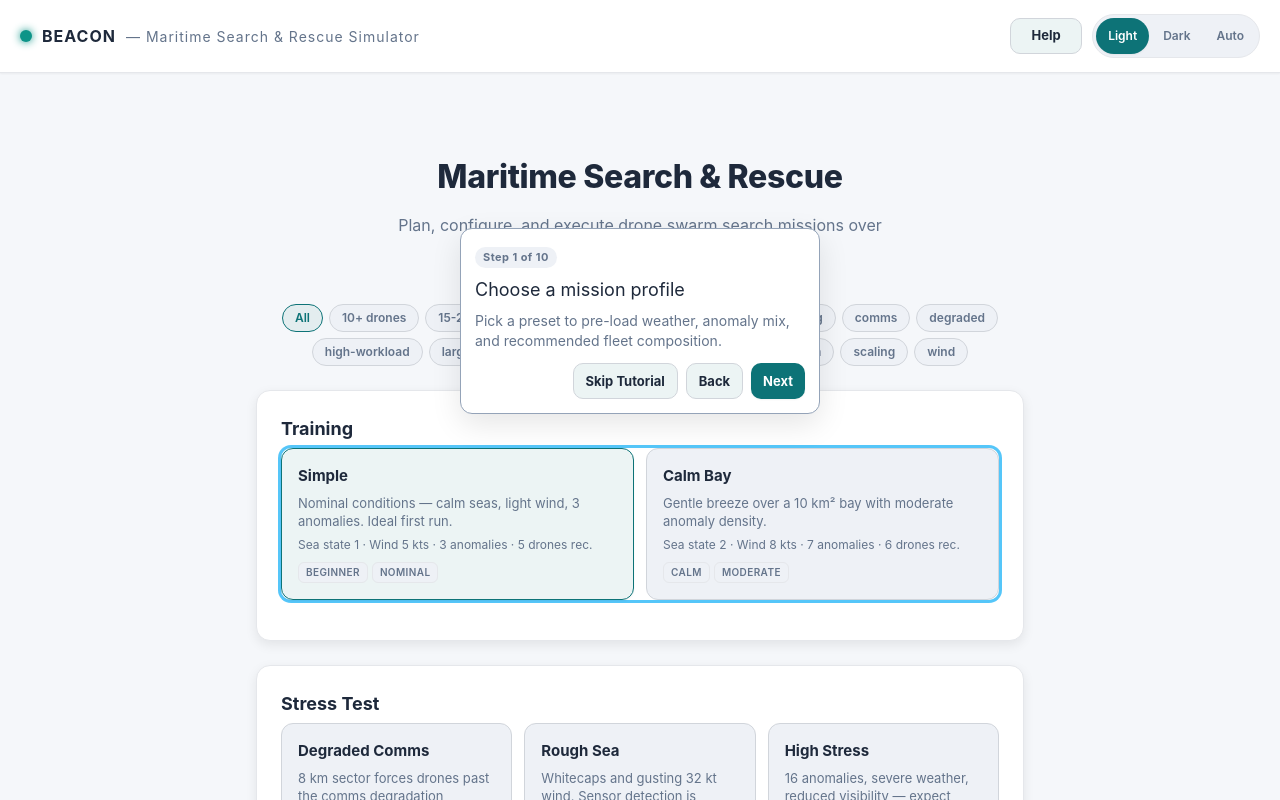
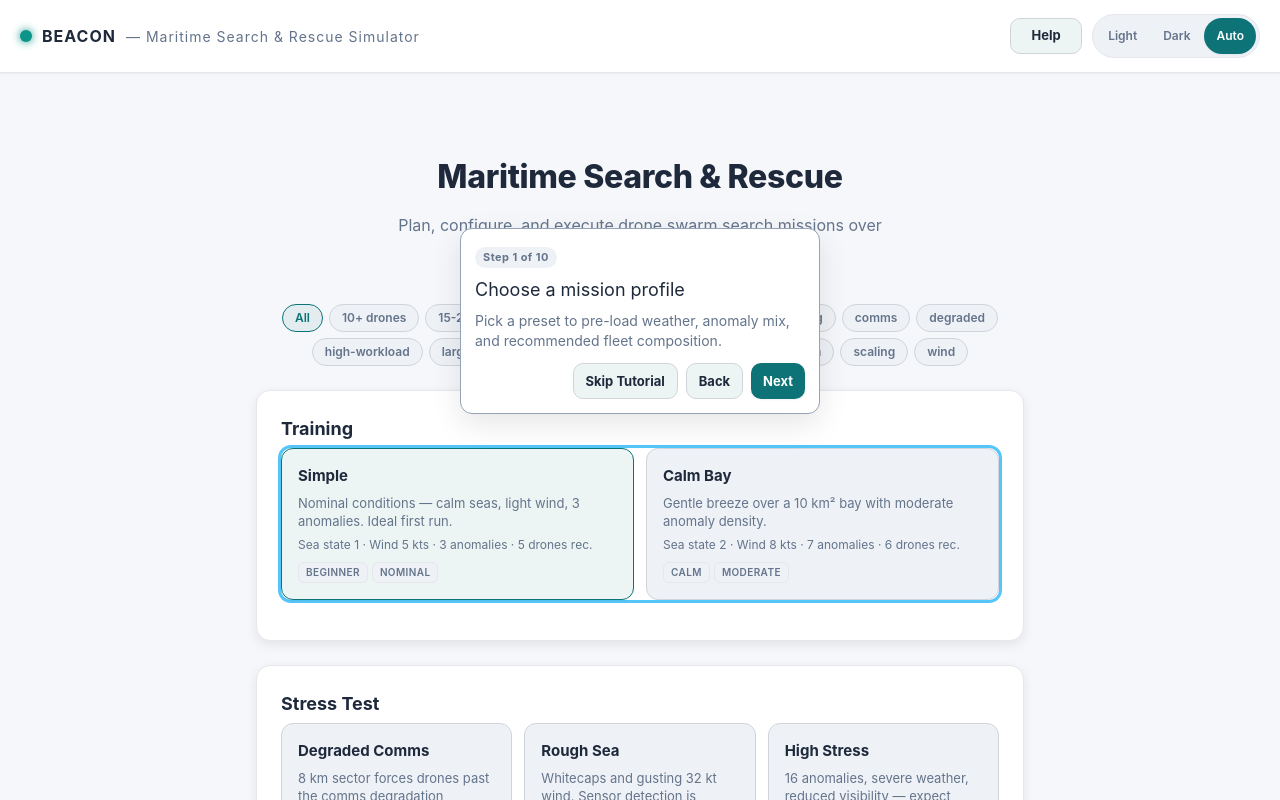
Before and after one commit to Nanda128/Beacon, a React (Vite) app: page / in a window 1280 px wide. Shown: the top 800 px of the page. Built offline with nearby package versions, Linux system fonts and the light colour scheme.

Commit message:
fix: Default theme set to "Auto"

```diff
--- a/src/theme/ThemeProvider.tsx
+++ b/src/theme/ThemeProvider.tsx
@@ -9,7 +9,7 @@ type ThemeContextValue = {
 };
 
 const ThemeContext = createContext<ThemeContextValue>({
-    mode: "light",
+    mode: "auto",
     resolved: "light",
     setMode: () => {
     },
@@ -35,9 +35,9 @@ function applyTokens(resolved: "light" | "dark") {
 
 export function ThemeProvider({children}: { children: React.ReactNode }) {
     const [mode, setModeState] = useState<ThemeMode>(() => {
-        if (typeof window === "undefined") return "light";
+        if (typeof window === "undefined") return "auto";
         const stored = localStorage.getItem(STORAGE_KEY) as ThemeMode | null;
-        return stored === "light" || stored === "dark" || stored === "auto" ? stored : "light";
+        return stored === "light" || stored === "dark" || stored === "auto" ? stored : "auto";
     });
 
     const resolved = useMemo(() => resolveMode(mode), [mode]);
```
